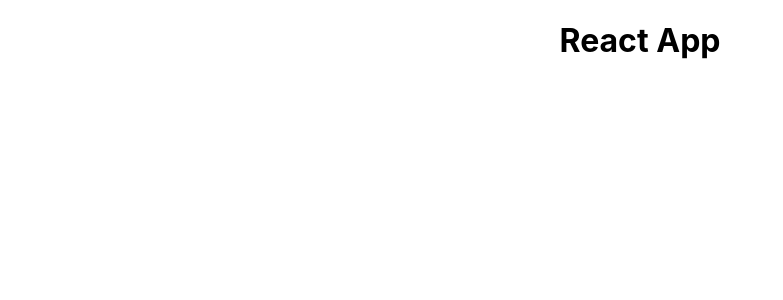
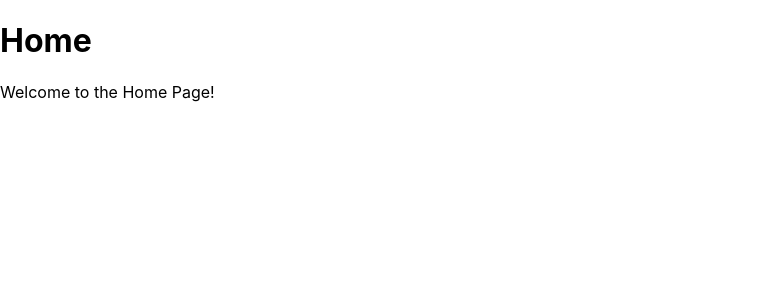
Before and after one commit to Dulneth210229/E-Visa-Platform, a React (Create React App) app in the folder frontend/: page / in a window 1280 px wide. Shown: the top 300 px of the page, without its empty margins (0-783 px from the left). Built offline with nearby package versions, Linux system fonts and the light colour scheme.

Commit message:
install react-router-dom and create home page structure

```diff
--- a/frontend/package.json
+++ b/frontend/package.json
@@ -6,6 +6,7 @@
     "cra-template": "1.2.0",
     "react": "^19.0.0",
     "react-dom": "^19.0.0",
+    "react-router-dom": "^7.1.1",
     "react-scripts": "5.0.1",
     "web-vitals": "^4.2.4"
   },
--- a/frontend/src/App.js
+++ b/frontend/src/App.js
@@ -1,9 +1,18 @@
-import "./App.css";
+import React from "react";
+import { BrowserRouter as Router, Routes, Route } from "react-router-dom";
+
+//importing starts
+//----Home Page ----
+import Home from "./Pages/Home";
 
 function App() {
   return (
-    <div className="App">
-      <h1>React App</h1>
+    <div>
+      <Router>
+        <Routes>
+          <Route path="/" element={<Home />} />
+        </Routes>
+      </Router>
     </div>
   );
 }
--- /dev/null
+++ b/frontend/src/Pages/Home.js
@@ -0,0 +1,12 @@
+import React from "react";
+
+function Home() {
+  return (
+    <div>
+      <h1>Home</h1>
+      <p>Welcome to the Home Page!</p>
+    </div>
+  );
+}
+
+export default Home;
```
Also changed, not shown: 1 other file (tests, documents, lock files or other folders).
